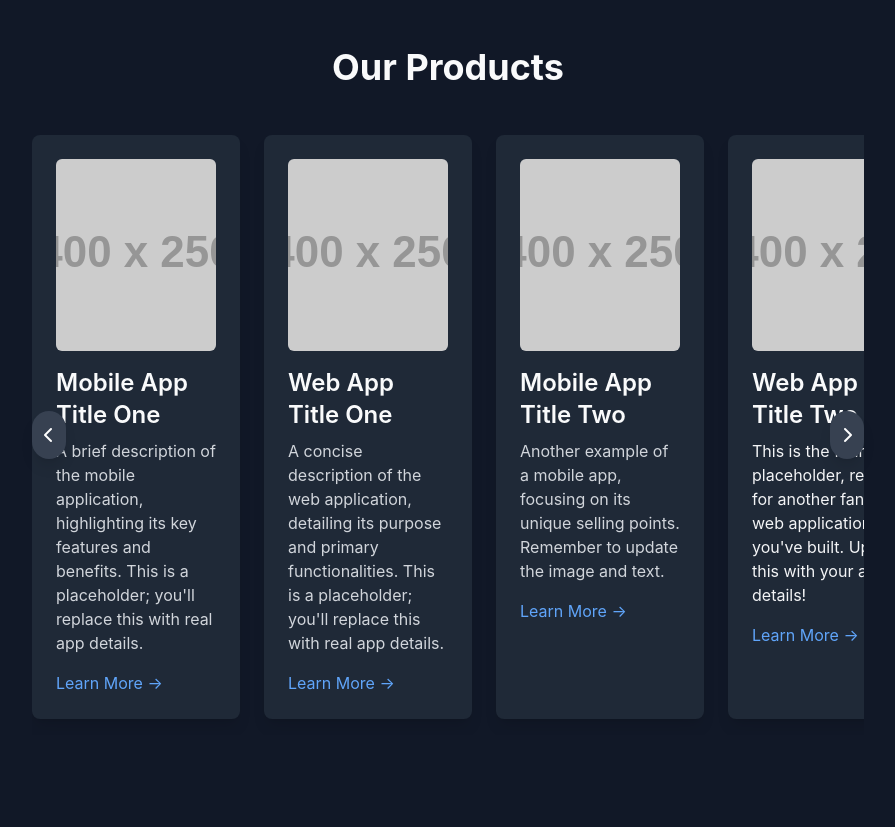
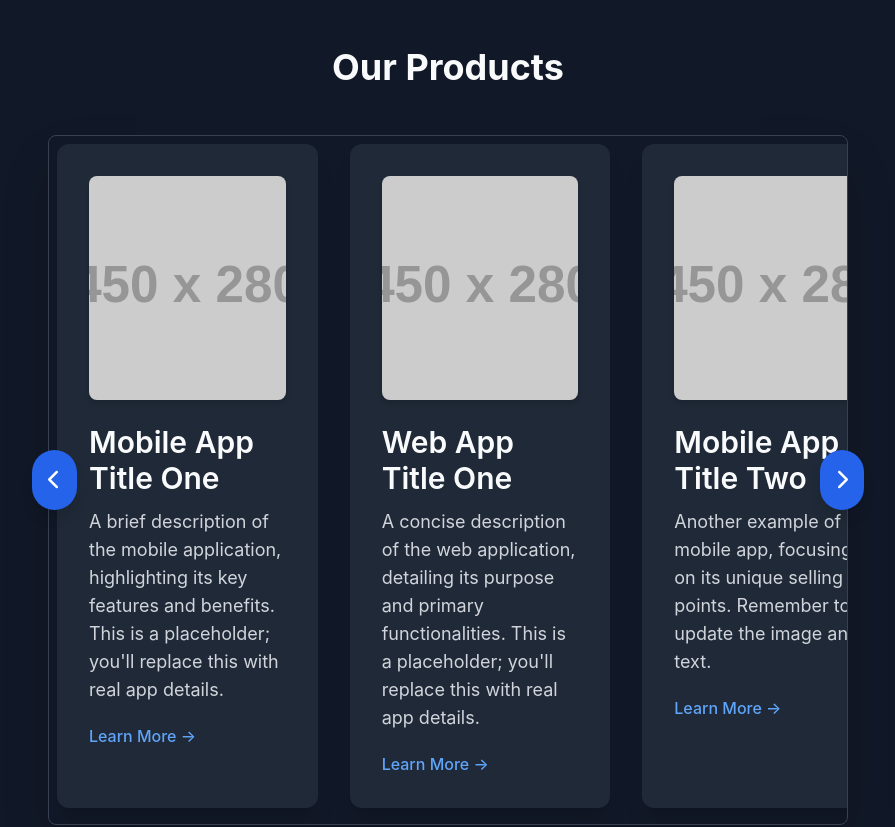
Before and after one commit to agbagerard/kurogiri_landing_page, a plain HTML site: page index.html in a window 1280 px wide. Shown: the part 1400-2227 px from the top of the page, without its empty margins (192-1087 px from the left). Drawn offline with nearby package versions, Linux system fonts and the light colour scheme; placeholder pictures from the web are drawn by us.

Commit message:
carousel styling

```diff
--- a/index.html
+++ b/index.html
@@ -128,93 +128,97 @@
 				<h2 class="text-4xl font-bold text-center mb-12 text-gray-50">
 					Our Products
 				</h2>
-				<div class="relative">
+				<div class="relative px-4">
 					<!-- Carousel Container -->
 					<div
 						id="product-carousel"
-						class="flex overflow-x-scroll snap-x snap-mandatory scroll-smooth pb-4 space-x-6">
+						class="carousel-container flex overflow-x-scroll snap-x snap-mandatory scroll-smooth pb-4 space-x-8 rounded-lg p-2 border border-gray-700 shadow-2xl">
 						<!-- Product Card 1 -->
+						<!-- Adjusted width classes for wider cards on larger screens -->
 						<div
-							class="flex-shrink-0 w-full md:w-1/2 lg:w-1/3 xl:w-1/4 snap-center bg-gray-800 p-6 rounded-lg shadow-lg hover:shadow-xl transition-shadow duration-300">
+							class="flex-shrink-0 w-full md:w-1/2 lg:w-1/2 xl:w-1/3 snap-center bg-gray-800 p-8 rounded-xl shadow-xl hover:shadow-2xl transition-all duration-300 transform hover:-translate-y-1">
 							<img
-								src="https://placehold.co/400x250/333333/FFFFFF?text=Mobile+App+1"
+								src="https://placehold.co/450x280/333333/FFFFFF?text=Mobile+App+1"
 								alt="Mobile App 1"
-								class="w-full h-48 object-cover rounded-md mb-4" />
-							<h3 class="text-2xl font-semibold mb-2 text-gray-50">
+								class="w-full h-56 object-cover rounded-lg mb-6 shadow-md" />
+							<h3 class="text-3xl font-semibold mb-3 text-gray-50">
 								Mobile App Title One
 							</h3>
-							<p class="text-gray-300 text-base">
+							<p class="text-gray-300 text-lg">
 								A brief description of the mobile application, highlighting its
 								key features and benefits. This is a placeholder; you'll replace
 								this with real app details.
 							</p>
 							<a
 								href="#"
-								class="inline-block mt-4 text-blue-400 hover:text-blue-300 transition-colors duration-200"
+								class="inline-block mt-5 text-blue-400 hover:text-blue-300 transition-colors duration-200 font-medium"
 								>Learn More &rarr;</a
 							>
 						</div>
 
 						<!-- Product Card 2 -->
+						<!-- Adjusted width classes for wider cards on larger screens -->
 						<div
-							class="flex-shrink-0 w-full md:w-1/2 lg:w-1/3 xl:w-1/4 snap-center bg-gray-800 p-6 rounded-lg shadow-lg hover:shadow-xl transition-shadow duration-300">
+							class="flex-shrink-0 w-full md:w-1/2 lg:w-1/2 xl:w-1/3 snap-center bg-gray-800 p-8 rounded-xl shadow-xl hover:shadow-2xl transition-all duration-300 transform hover:-translate-y-1">
 							<img
-								src="https://placehold.co/400x250/333333/FFFFFF?text=Web+App+1"
+								src="https://placehold.co/450x280/333333/FFFFFF?text=Web+App+1"
 								alt="Web App 1"
-								class="w-full h-48 object-cover rounded-md mb-4" />
-							<h3 class="text-2xl font-semibold mb-2 text-gray-50">
+								class="w-full h-56 object-cover rounded-lg mb-6 shadow-md" />
+							<h3 class="text-3xl font-semibold mb-3 text-gray-50">
 								Web App Title One
 							</h3>
-							<p class="text-gray-300 text-base">
+							<p class="text-gray-300 text-lg">
 								A concise description of the web application, detailing its
 								purpose and primary functionalities. This is a placeholder;
 								you'll replace this with real app details.
 							</p>
 							<a
 								href="#"
-								class="inline-block mt-4 text-blue-400 hover:text-blue-300 transition-colors duration-200"
+								class="inline-block mt-5 text-blue-400 hover:text-blue-300 transition-colors duration-200 font-medium"
 								>Learn More &rarr;</a
 							>
 						</div>
 
 						<!-- Product Card 3 -->
+						<!-- Adjusted width classes for wider cards on larger screens -->
 						<div
-							class="flex-shrink-0 w-full md:w-1/2 lg:w-1/3 xl:w-1/4 snap-center bg-gray-800 p-6 rounded-lg shadow-lg hover:shadow-xl transition-shadow duration-300">
+							class="flex-shrink-0 w-full md:w-1/2 lg:w-1/2 xl:w-1/3 snap-center bg-gray-800 p-8 rounded-xl shadow-xl hover:shadow-2xl transition-all duration-300 transform hover:-translate-y-1">
 							<img
-								src="https://placehold.co/400x250/333333/FFFFFF?text=Mobile+App+2"
+								src="https://placehold.co/450x280/333333/FFFFFF?text=Mobile+App+2"
 								alt="Mobile App 2"
-								class="w-full h-48 object-cover rounded-md mb-4" />
-							<h3 class="text-2xl font-semibold mb-2 text-gray-50">
+								class="w-full h-56 object-cover rounded-lg mb-6 shadow-md" />
+							<h3 class="text-3xl font-semibold mb-3 text-gray-50">
 								Mobile App Title Two
 							</h3>
-							<p class="text-gray-300 text-base">
+							<p class="text-gray-300 text-lg">
 								Another example of a mobile app, focusing on its unique selling
 								points. Remember to update the image and text.
 							</p>
 							<a
 								href="#"
-								class="inline-block mt-4 text-blue-400 hover:text-blue-300 transition-colors duration-200"
+								class="inline-block mt-5 text-blue-400 hover:text-blue-300 transition-colors duration-200 font-medium"
 								>Learn More &rarr;</a
 							>
 						</div>
 
 						<!-- Product Card 4 -->
+						<!-- Adjusted width classes for wider cards on larger screens -->
 						<div
-							class="flex-shrink-0 w-full md:w-1/2 lg:w-1/3 xl:w-1/4 snap-center bg-gray-800 p-6 rounded-lg shadow-lg hover:shadow-xl transition-shadow duration-300">
+							class="flex-shrink-0 w-full md:w-1/2 lg:w-1/2 xl:w-1/3 snap-center bg-gray-800 p-8 rounded-xl shadow-xl hover:shadow-2xl transition-all duration-300 transform hover:-translate-y-1">
 							<img
-								src="https://placehold.co/400x250/333333/FFFFFF?text=Web+App+2"
+								src="https://placehold.co/450x280/333333/FFFFFF?text=Web+App+2"
 								alt="Web App 2"
-								class="w-full h-48 object-cover rounded-md mb-4" />
-							<h3 class="text-2xl font-semibold mb-2 text-gray-50">
+								class="w-full h-56 object-cover rounded-lg mb-6 shadow-md" />
+							<h3 class="text-3xl font-semibold mb-3 text-gray-50">
 								Web App Title Two
 							</h3>
-							<p class="text-300 text-base">
+							<p class="text-gray-300 text-lg">
 								This is the fourth placeholder, ready for another fantastic web
 								application you've built. Update this with your app's details!
 							</p>
 							<a
 								href="#"
-								class="inline-block mt-4 text-blue-400 hover:text-blue-300 transition-colors duration-200"
+								class="inline-block mt-5 text-blue-400 hover:text-blue-300 transition-colors duration-200 font-medium"
 								>Learn More &rarr;</a
 							>
 						</div>
@@ -223,12 +227,12 @@
 					<!-- Carousel Navigation Buttons -->
 					<button
 						id="prev-slide"
-						class="absolute top-1/2 left-0 -translate-y-1/2 bg-gray-700 hover:bg-gray-600 text-white p-3 rounded-full shadow-lg z-20 focus:outline-none">
+						class="carousel-nav-button absolute top-1/2 left-0 -translate-y-1/2 bg-blue-600 hover:bg-blue-700 text-white p-4 rounded-full shadow-lg z-20 focus:outline-none text-xl">
 						<i class="fas fa-chevron-left"></i>
 					</button>
 					<button
 						id="next-slide"
-						class="absolute top-1/2 right-0 -translate-y-1/2 bg-gray-700 hover:bg-gray-600 text-white p-3 rounded-full shadow-lg z-20 focus:outline-none">
+						class="carousel-nav-button absolute top-1/2 right-0 -translate-y-1/2 bg-blue-600 hover:bg-blue-700 text-white p-4 rounded-full shadow-lg z-20 focus:outline-none text-xl">
 						<i class="fas fa-chevron-right"></i>
 					</button>
 				</div>
```
